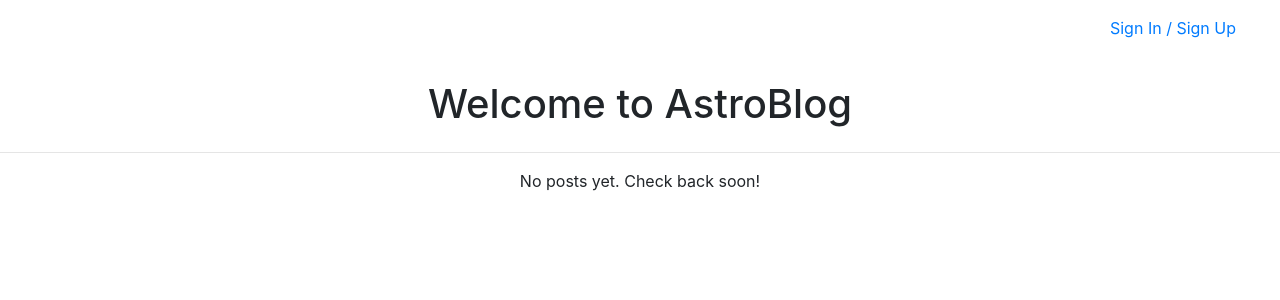
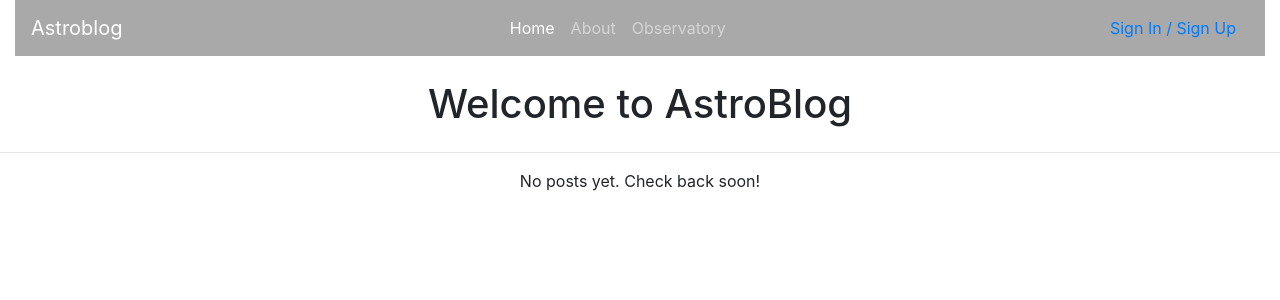
Before and after one commit to mahidaCodeTrained/astroblog, a Django app: page / in a window 1280 px wide. Shown: the top 300 px of the page. Run offline with Django 4.2, Linux system fonts and the light colour scheme; data that the repository does not hold is empty; some libraries are stand-ins or nearby versions.

Commit message:
changing color with style tag to preview website

```diff
--- a/templates/base.html
+++ b/templates/base.html
@@ -3,7 +3,7 @@
 
 <head>
     <meta charset="utf-8">
-    <title>Astroview | Explore the Universe</title>
+    <title>Astroblog | Explore the Universe</title>
     <meta name="viewport" content="width=device-width, initial-scale=1.0">
     <link rel="stylesheet" href="https://maxcdn.bootstrapcdn.com/bootstrap/4.1.3/css/bootstrap.min.css">
     <link rel="stylesheet" href="https://use.fontawesome.com/releases/v5.6.1/css/all.css" integrity="sha384-gfdkjb5BdAXd+lj+gudLWI+BXq4IuLW5IT+brZEZsLFm++aCMlF1V92rMkPaX4PP" crossorigin="anonymous">
@@ -12,7 +12,9 @@
     <style>
         .navbar {
             justify-content: center;
+            background-color: darkgray;
         }
+
         .navbar-brand, .navbar-nav {
             text-align: center;
         }
@@ -23,7 +25,7 @@
     <!-- Navbar -->
     <div class="container-fluid navalert-container">
         <nav class="navbar navbar-dark navbar-expand-sm">
-            <a href="/" class="navbar-brand">Astroview</a>
+            <a href="/" class="navbar-brand">Astroblog</a>
             <button class="navbar-toggler ml-auto" type="button" data-toggle="collapse" data-target="#navbarNavDropdown" aria-controls="navbarNavDropdown" aria-expanded="false" aria-label="Toggle navigation">
                 <span class="navbar-toggler-icon"></span>
             </button>
```
